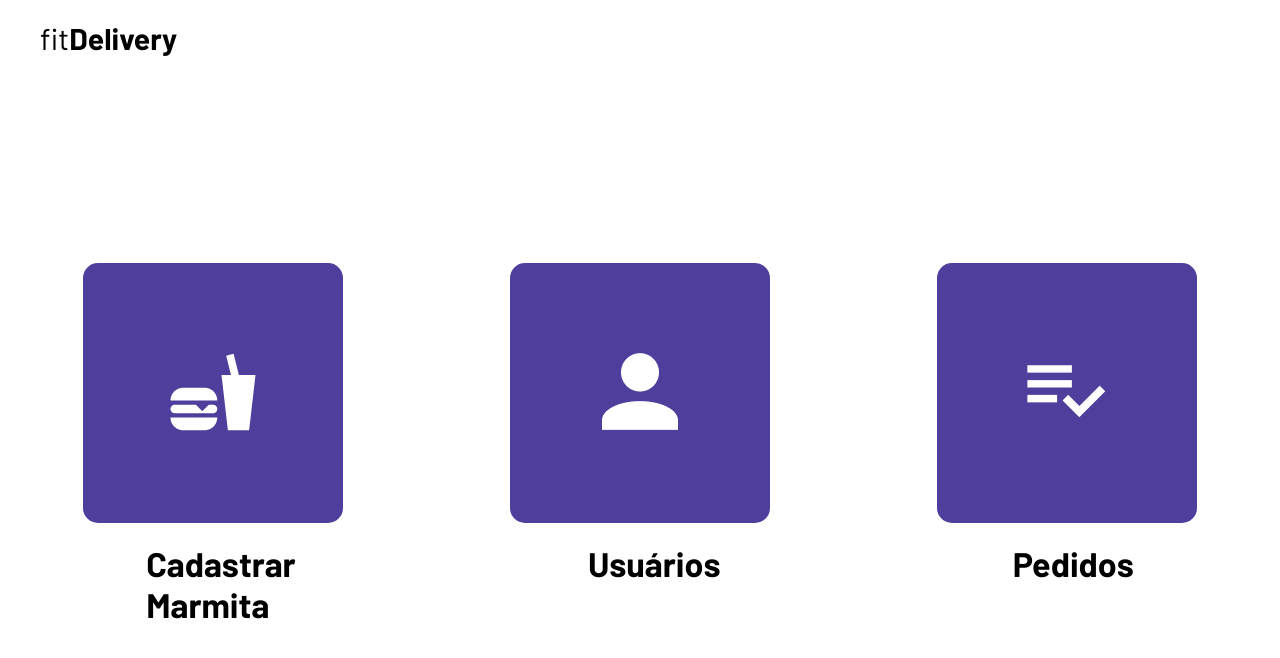
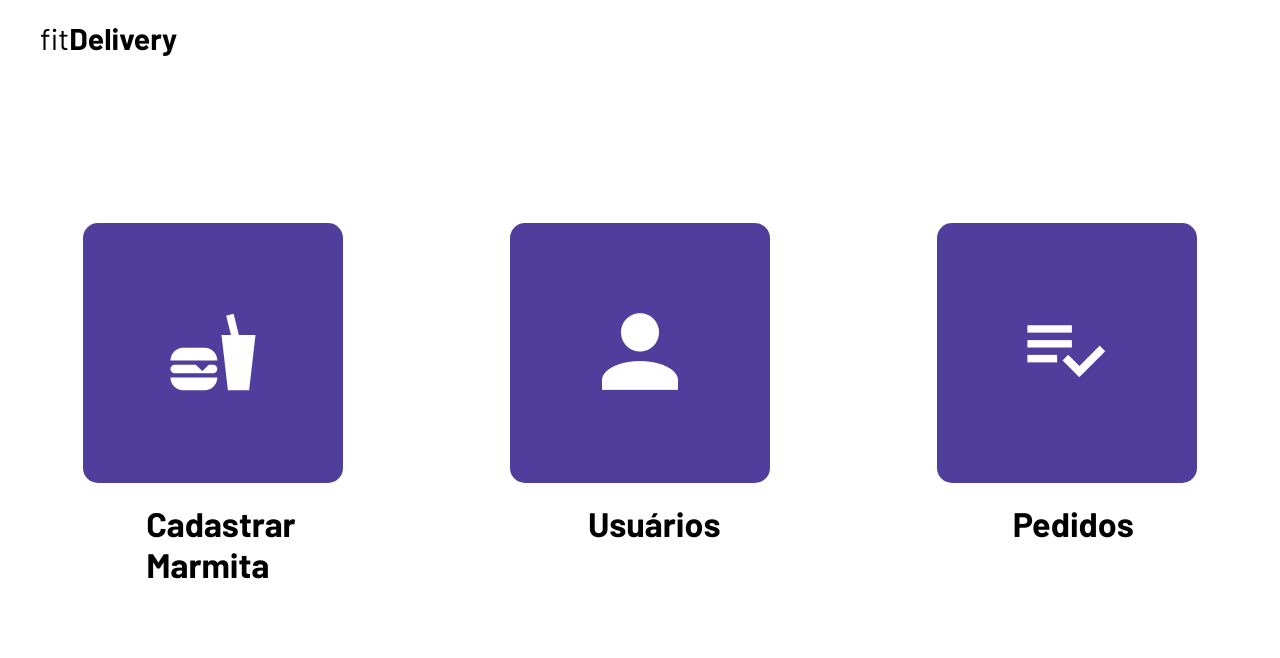
Before and after one commit to F4ELL/fitDelivery, a PHP site: page / in a window 1280 px wide. Shown: the top 658 px of the page. Run offline with PHP 8.4, Linux system fonts and the light colour scheme.

Commit message:
change margin index

```diff
--- a/styles.css
+++ b/styles.css
@@ -80,7 +80,7 @@ button{
 .buttons_profile {
     width: 260px;
     height: 260px;
-    margin-top:200px;
+    margin-top:160px;
     border-radius: 15px;
 
 }
```
